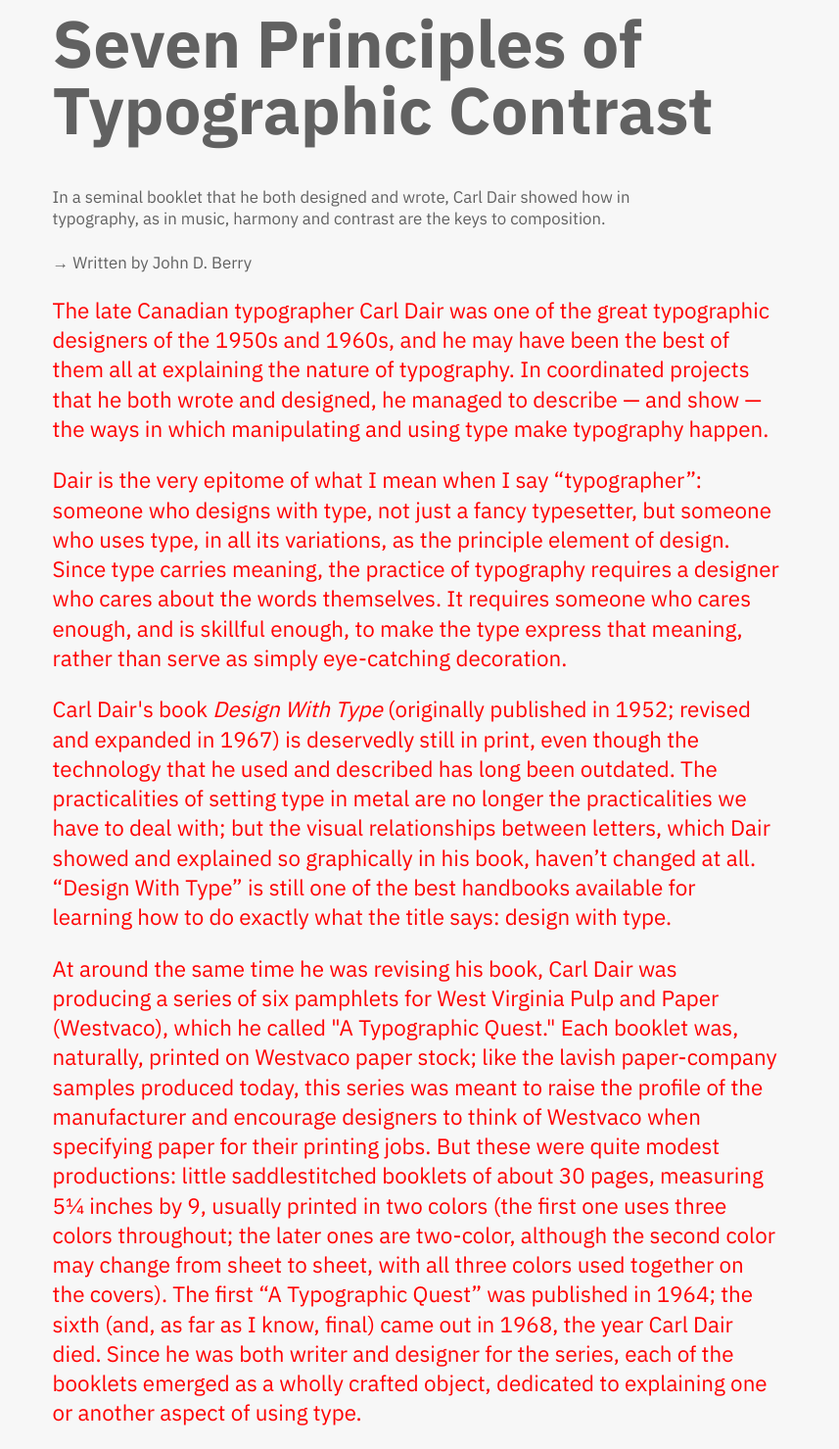
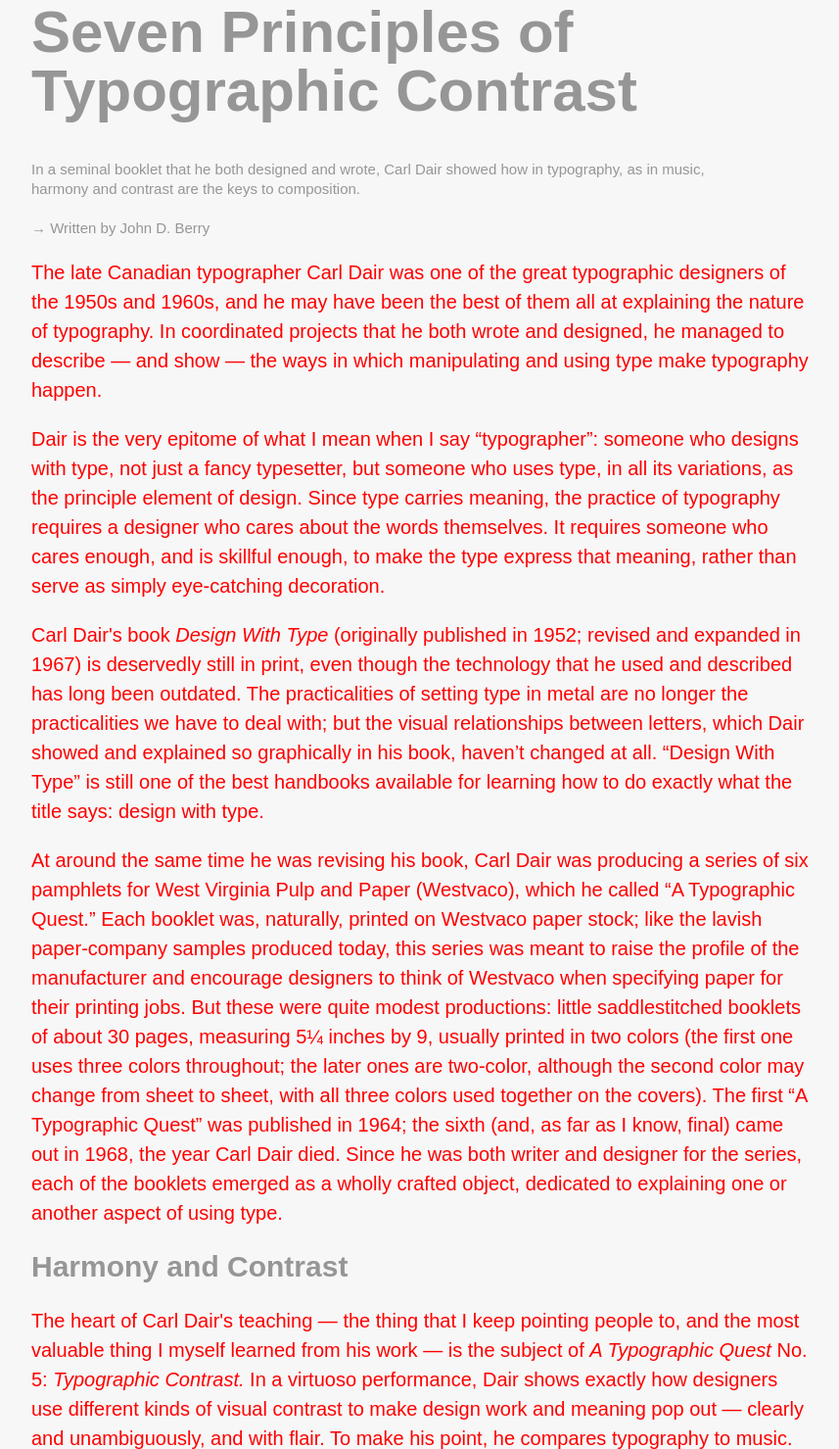
Before and after one commit to zengwish95/seven-principles, a plain HTML site: page index.html in a window 1280 px wide. Shown: the part 57-1536 px from the top of the page at 98% size, without its empty margins (148-1005 px from the left). Drawn offline with Linux system fonts and the light colour scheme; a web font is replaced by a local one.

Commit message:
new typeface aktiv

```diff
--- a/index.html
+++ b/index.html
@@ -4,7 +4,7 @@
     <meta charset="utf-8">
     <meta name="viewport" content="width=device-width, initial-scale=1.0">
     <title>Seven Principles of Typographic Contrast</title>
-    <link href="https://fonts.googleapis.com/css?family=IBM+Plex+Sans:400,700" rel="stylesheet">
+    <link rel="stylesheet" href="https://use.typekit.net/qta0frc.css">
     <link rel="stylesheet" href="styles.css">
   </head>
 
@@ -15,7 +15,7 @@
       <p>The late Canadian typographer Carl Dair was one of the great typographic designers of the 1950s and 1960s, and he may have been the best of them all at explaining the nature of typography. In coordinated projects that he both wrote and designed, he managed to describe &mdash; and show &mdash; the ways in which manipulating and using type make typography happen.</p>
       <p>Dair is the very epitome of what I mean when I say &ldquo;typographer&rdquo;: someone who designs with type, not just a fancy typesetter, but someone who uses type, in all its variations, as the principle element of design. Since type carries meaning, the practice of typography requires a designer who cares about the words themselves. It requires someone who cares enough, and is skillful enough, to make the type express that meaning, rather than serve as simply eye-catching decoration.</p>
       <p>Carl Dair's book <span class="italics">Design With Type</span> (originally published in 1952; revised and expanded in 1967) is deservedly still in print, even though the technology that he used and described has long been outdated. The practicalities of setting type in metal are no longer the practicalities we have to deal with; but the visual relationships between letters, which Dair showed and explained so graphically in his book, haven&rsquo;t changed at all. &ldquo;Design With Type&rdquo; is still one of the best handbooks available for learning how to do exactly what the title says: design with type.</p>
-      <p>At around the same time he was revising his book, Carl Dair was producing a series of six pamphlets for West Virginia Pulp and Paper (Westvaco), which he called "A Typographic Quest." Each booklet was, naturally, printed on Westvaco paper stock; like the lavish paper-company samples produced today, this series was meant to raise the profile of the manufacturer and encourage designers to think of Westvaco when specifying paper for their printing jobs. But these were quite modest productions: little saddlestitched booklets of about 30 pages, measuring 5&frac14; inches by 9, usually printed in two colors (the first one uses three colors throughout; the later ones are two-color, although the second color may change from sheet to sheet, with all three colors used together on the covers). The first &ldquo;A Typographic Quest&rdquo; was published in 1964; the sixth (and, as far as I know, final) came out in 1968, the year Carl Dair died. Since he was both writer and designer for the series, each of the booklets emerged as a wholly crafted object, dedicated to explaining one or another aspect of using type. </p>
+      <p>At around the same time he was revising his book, Carl Dair was producing a series of six pamphlets for West Virginia Pulp and Paper (Westvaco), which he called &ldquo;A Typographic Quest.&rdquo; Each booklet was, naturally, printed on Westvaco paper stock; like the lavish paper-company samples produced today, this series was meant to raise the profile of the manufacturer and encourage designers to think of Westvaco when specifying paper for their printing jobs. But these were quite modest productions: little saddlestitched booklets of about 30 pages, measuring 5&frac14; inches by 9, usually printed in two colors (the first one uses three colors throughout; the later ones are two-color, although the second color may change from sheet to sheet, with all three colors used together on the covers). The first &ldquo;A Typographic Quest&rdquo; was published in 1964; the sixth (and, as far as I know, final) came out in 1968, the year Carl Dair died. Since he was both writer and designer for the series, each of the booklets emerged as a wholly crafted object, dedicated to explaining one or another aspect of using type.</p>
     <h2>Harmony and Contrast</h2>
       <p>The heart of Carl Dair's teaching &mdash; the thing that I keep pointing people to, and the most valuable thing I myself learned from his work &mdash; is the subject of <span class="italics">A Typographic Quest</span> No. 5: <span class="italics">Typographic Contrast.</span> In a virtuoso performance, Dair shows exactly how designers use different kinds of visual contrast to make design work and meaning pop out &mdash; clearly and unambiguously, and with flair. To make his point, he compares typography to music.</p>
       <p>Graphic form and musical form have a common denominator: rhythm and emphasis, harmony and contrast. &ldquo;Harmony and contrast,&rdquo; says Dair, &ldquo;are fundamental to both, and the discovery of these basic principles and their application to the design of printed matter is the object of this volume of &lsquo;A Typographic Quest.&rsquo; &rdquo;</p>
--- a/styles.css
+++ b/styles.css
@@ -1,11 +1,13 @@
 html {
-  font-size: 1.75vw;
+  font-size: 20px;
   background-color: #f7f7f7;
 }
 body {
   padding: 1rem;
-  font-family: 'IBM Plex Sans', sans-serif;
-  line-height: 1.35rem;
+  font-family: aktiv-grotesk-extended, sans-serif;
+  font-weight: 400;
+  font-style: normal;
+  line-height: 1.5rem;
   margin: 0 14rem 1rem 8rem;
 }
 p,ol {
@@ -16,15 +18,21 @@ ol {
   margin-left: -10px;
 }
 h1 {
-  color: #616161;
+  color: #969696;
   line-height: 3rem;
   font-size: 3rem;
+  font-family: aktiv-grotesk-extended, sans-serif;
+  font-weight: 800;
+  font-style: normal;
 }
 h2, h3 {
-  color: #616161;
+  color: #969696;
+  font-family: aktiv-grotesk-extended, sans-serif;
+  font-weight: 800;
+  font-style: normal;
 }
 aside {
-  color: #616161;
+  color: #969696;
   font-size: 0.75rem;
   line-height: 1rem;
   margin: 0 5rem 1rem 0;
```
